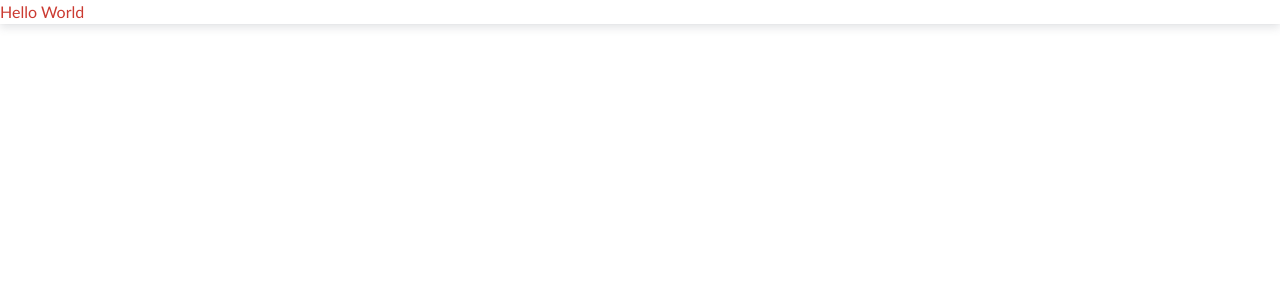
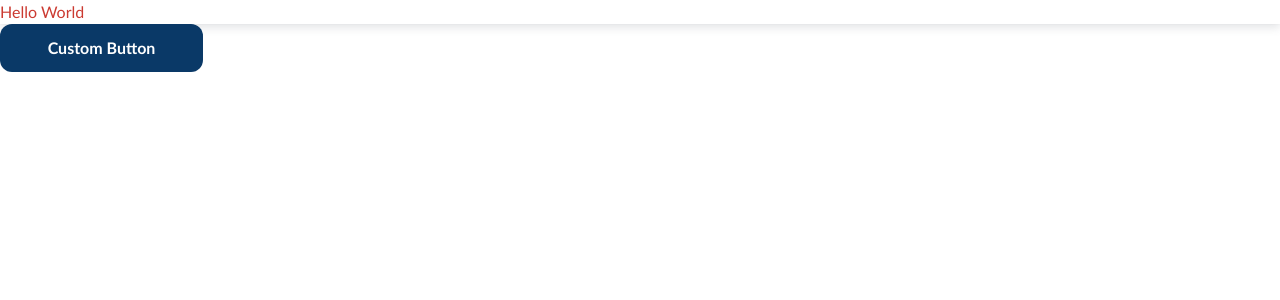
Before and after one commit to SYNRGY7-Team4/Frontend, a React (Vite) app: page / in a window 1280 px wide. Shown: the top 300 px of the page. Built offline with nearby package versions, Linux system fonts and the light colour scheme.

Commit message:
feat: add button component

```diff
--- a/package.json
+++ b/package.json
@@ -20,10 +20,13 @@
     "@typescript-eslint/parser": "^7.13.1",
     "@vitejs/plugin-react": "^4.3.1",
     "autoprefixer": "^10.4.19",
+    "class-variance-authority": "^0.7.0",
+    "clsx": "^2.1.1",
     "eslint": "^8.57.0",
     "eslint-plugin-react-hooks": "^4.6.2",
     "eslint-plugin-react-refresh": "^0.4.7",
     "postcss": "^8.4.39",
+    "tailwind-merge": "^2.4.0",
     "tailwindcss": "^3.4.4",
     "typescript": "^5.2.2",
     "vite": "^5.3.1"
--- a/src/App.tsx
+++ b/src/App.tsx
@@ -1,7 +1,18 @@
+import Button from "./components/Button/Button";
+
 function App() {
   return (
     <>
       <div className="text-secondary-red shadow-03">Hello World</div>
+
+      <Button
+        variant="primary"
+        className="bg-primary-darkBlue"
+        disabled={false}
+        size="md"
+      >
+        Custom Button
+      </Button>
     </>
   );
 }
--- /dev/null
+++ b/src/components/Button/Button.tsx
@@ -0,0 +1,47 @@
+import { cva } from "class-variance-authority";
+import { ButtonProps } from "./types";
+import cn from "../../utils/cn";
+
+const buttonVariant = cva("rounded-xl", {
+  variants: {
+    variant: {
+      primary:
+        "font-semibold text-white hover:shadow-md hover:opacity-80 transition duration-300 ease-in-out bg-primary-blue w-[203px] h-12",
+      secondary:
+        "font-semibold text-primary-blue hover:shadow-md hover:opacity-80 transition duration-300 ease-in-out border-2 border-primary-blue w-[203px] h-12",
+      gradient:
+        "font-semibold text-white hover:shadow-md hover:opacity-80 transition duration-300 ease-in-out bg-gradient-to-t from-primary-darkBlue to-primary-blue ue w-[203px] h-12",
+    },
+    size: {
+      sm: "text-sm",
+      md: "text-base",
+      lg: "text-lg",
+      xl: "text-xl",
+    },
+  },
+  defaultVariants: {
+    variant: "primary",
+    size: "sm",
+  },
+});
+
+const Button = ({
+  children,
+  disabled,
+  className,
+  variant,
+  size,
+  ...props
+}: ButtonProps) => {
+  return (
+    <button
+      {...props}
+      disabled={disabled}
+      className={cn(buttonVariant({ variant, size, className }))}
+    >
+      {children}
+    </button>
+  );
+};
+
+export default Button;
--- /dev/null
+++ b/src/components/Button/types.ts
@@ -0,0 +1,8 @@
+import React from "react";
+
+export interface ButtonProps extends React.HTMLAttributes<HTMLButtonElement> {
+  children: React.ReactNode;
+  disabled?: boolean;
+  variant?: "primary" | "secondary" | "gradient";
+  size?: "sm" | "md" | "lg" | "xl";
+}
--- /dev/null
+++ b/src/utils/cn.ts
@@ -0,0 +1,6 @@
+import clsx, { ClassValue } from "clsx";
+import { twMerge } from "tailwind-merge";
+
+export default function cn(...inputs: ClassValue[]) {
+  return twMerge(clsx(inputs));
+}
```
Also changed, not shown: 1 other file (tests, documents, lock files or other folders).
